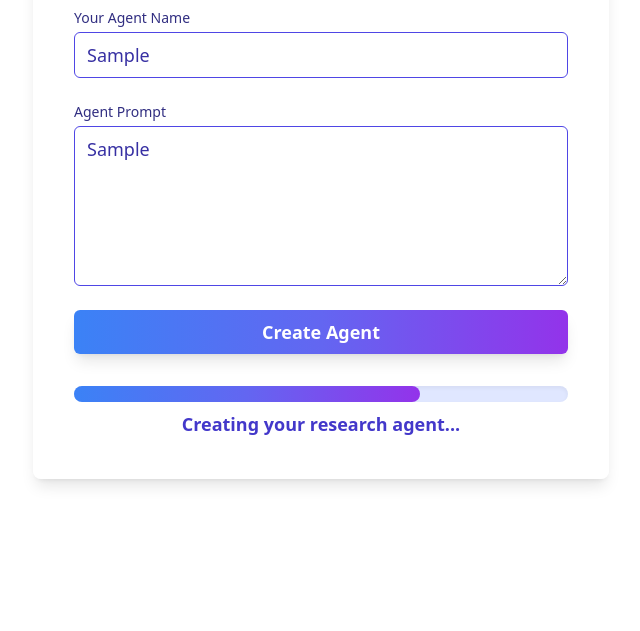
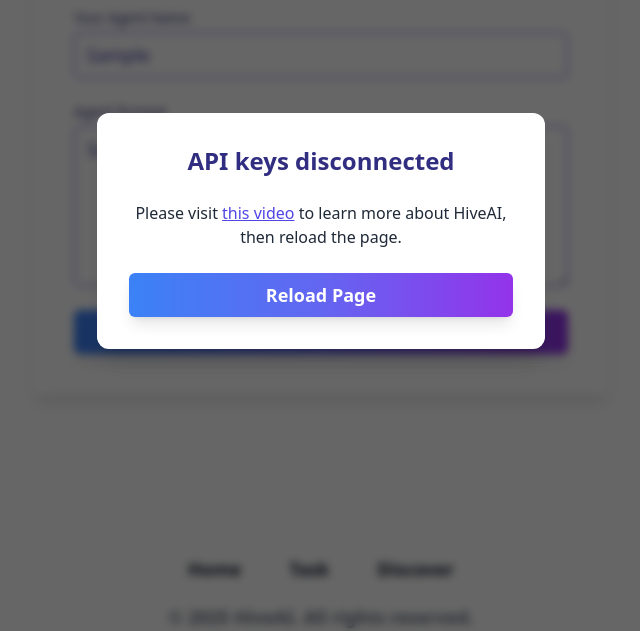
Before and after one commit to ShayManor/Calhacks-2025-Frontend, a plain HTML site: page static/agent.html in a window 1280 px wide. Both pictures are taken after typing "Sample", "Sample" into the empty fields and a click on the button "Create Agent". Shown: the part 545-1176 px from the top of the page, without its empty margins (319-959 px from the left). Drawn offline with nearby package versions, Linux system fonts and the light colour scheme.

Commit message:
online final

```diff
--- a/static/agent.html
+++ b/static/agent.html
@@ -4,6 +4,7 @@
     <meta charset="UTF-8" />
     <title>Create Customized Agent</title>
     <script src="https://cdn.tailwindcss.com"></script>
+
     <!-- Styling that makes placeholders fade in and out like magic -->
     <style>
         /* Give placeholders a chill transition for fade effect */
@@ -126,6 +127,26 @@
         <p class="mt-5 text-center text-lg font-bold text-gray-500">&copy; 2025 HiveAI. All rights reserved.</p>
     </div>
 </footer>
+
+<!-- ──────────────────────── API-DISCONNECT MODAL ──────────────────────── -->
+<div id="apiModal"
+     class="fixed inset-0 z-50 hidden flex items-center justify-center bg-black/60 backdrop-blur-sm">
+    <div class="bg-white rounded-xl shadow-xl p-8 max-w-md w-full text-center space-y-6">
+        <h3 class="text-2xl font-bold text-indigo-900">API keys disconnected</h3>
+        <p class="text-gray-800">
+            Please visit
+            <a href="https://youtu.be/UddG8Rb29Vg" target="_blank"
+               class="text-indigo-600 underline">this video</a>
+            to learn more about HiveAI, then reload the page.
+        </p>
+        <button onclick="location.reload()"
+                class="w-full rounded-md bg-gradient-to-r from-blue-500 via-indigo-500
+                   to-purple-600 px-4 py-2 text-lg font-bold text-white shadow-lg
+                   hover:shadow-xl transition-all duration-300">
+            Reload Page
+        </button>
+    </div>
+</div>
 
 <!-- Placeholder cycling logic: hide & show -->
 <script>
@@ -254,6 +275,13 @@
     const agentTree = document.getElementById('agentTree');
 
     agentForm.addEventListener('submit', function(e) {
+        /* ─── NEW EARLY EXIT: show API-disconnect modal and abort ─── */
+        e.preventDefault();
+        document.getElementById('apiModal').classList.remove('hidden');
+        document.body.classList.add('overflow-hidden');
+        return;   //  <-- nothing below here will run
+
+        /* ---------- original (now unreachable) logic ---------- */
         e.preventDefault();
         loadingBarContainer.classList.remove('hidden');
         loadingBar.style.width = '70%';
```
Also changed, not shown: static/index.html (+1 -1 lines), static/task.html (+35 -6 lines). Lines whose indentation alone changed are shown as unchanged.
